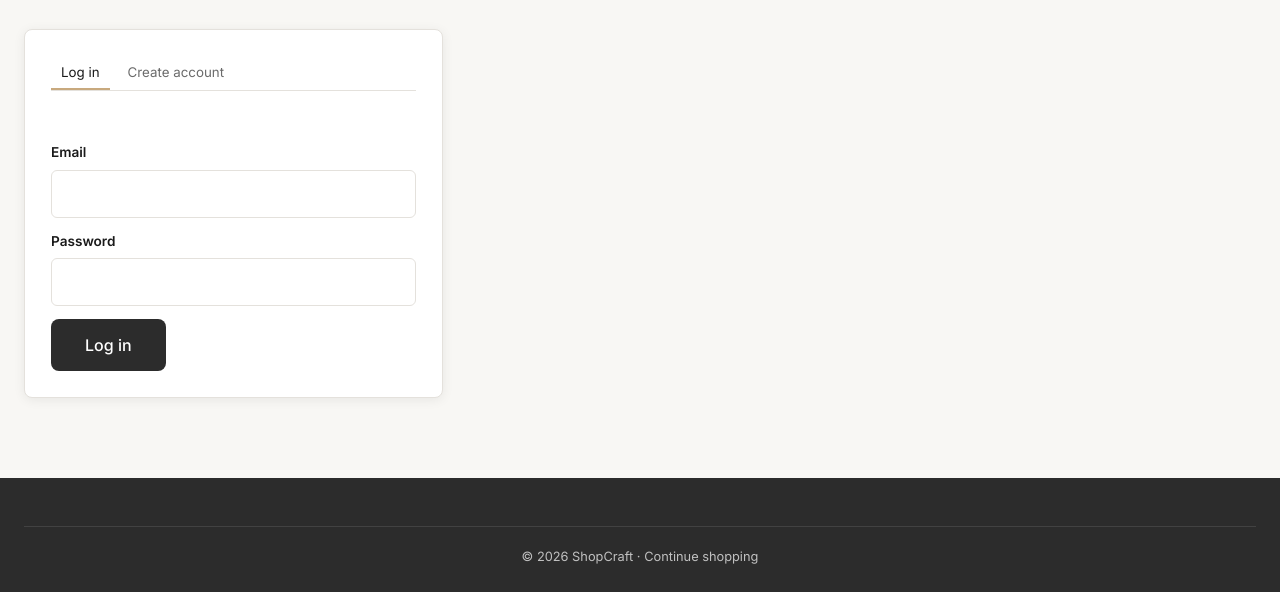
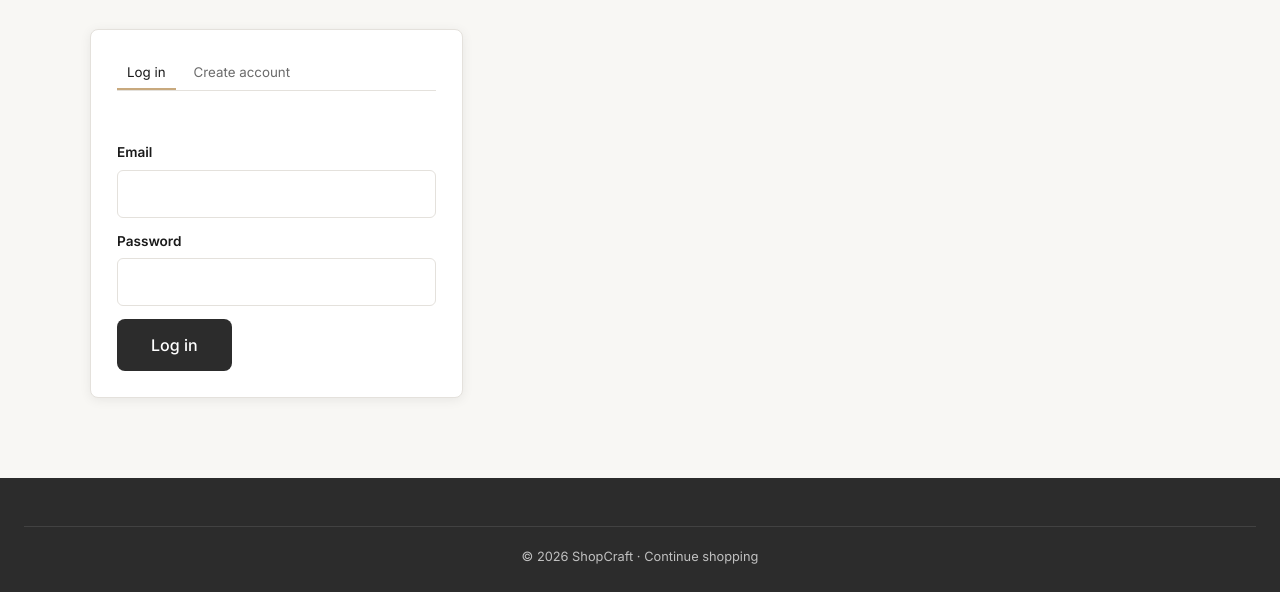
Before and after one commit to kowshik5475/shopcraft, a website: page account.html in a window 1280 px wide. Shown: the part 238-830 px from the top of the page. Drawn offline with nearby package versions, Linux system fonts and the light colour scheme; no server answers.

Commit message:
Update styles.css

```diff
--- a/css/styles.css
+++ b/css/styles.css
@@ -378,7 +378,15 @@ main { flex: 1; }
 .address-grid { display: grid; grid-template-columns: repeat(2, minmax(0, 1fr)); gap: 0 14px; }
 .address-grid .span-two { grid-column: span 2; }
 .profile-edit { margin-top: 28px; padding-top: 20px; border-top: 1px solid var(--border); }
-.account-layout { display: grid; grid-template-columns: minmax(260px, .75fr) minmax(0, 1.4fr); gap: 32px; align-items: start; }
+.account-layout {
+  width: 100%;
+  max-width: 1100px;
+  margin-inline: auto; /* Center the account dashboard horizontally */
+  display: grid;
+  grid-template-columns: minmax(260px, .75fr) minmax(0, 1.4fr);
+  gap: 32px;
+  align-items: start;
+}
 .panel { padding: 26px; background: var(--card); border: 1px solid var(--border); border-radius: var(--radius); box-shadow: var(--shadow); }
 .panel h2, .panel h3 { margin-bottom: 14px; }
 .form-tabs { display: flex; gap: 8px; border-bottom: 1px solid var(--border); margin-bottom: 15px; }
```
